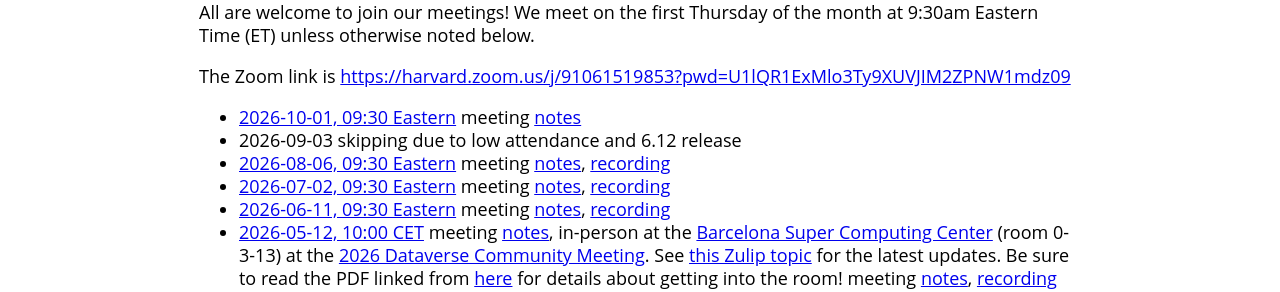
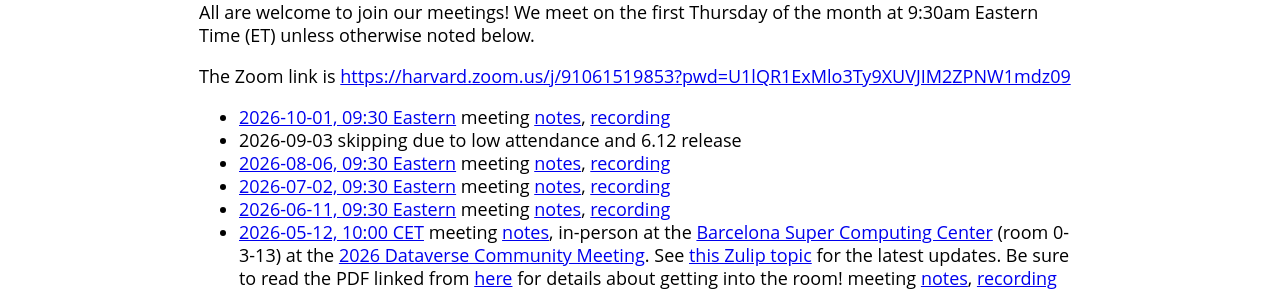
Before and after one commit to gdcc/ct.gdcc.io, a Jekyll site: the page built from index.md, in a window 1280 px wide and 900 px high, scrolled down 797 px. Shown: the part 155-447 px from the top of the window. Built offline with Jekyll 4.4.1, drawn with Linux system fonts in a browser that asks for light colours; our own code applies the rules of GitHub Pages for plain Markdown files.

Commit message:
Update October 2026 meeting entry with recording link
Added recording link for the October 2026 meeting.

```diff
--- a/index.md
+++ b/index.md
@@ -27,7 +27,7 @@ All are welcome to join our meetings! We meet on the first Thursday of the month
 
 The Zoom link is <https://harvard.zoom.us/j/91061519853?pwd=U1lQR1ExMlo3Ty9XUVJIM2ZPNW1mdz09>
 
-- [2026-10-01, 09:30 Eastern](https://time.is/compare/0930_01_Oct_2026_in_Boston) meeting [notes](https://docs.google.com/document/d/1-aj9B0Ra0sE1owCgI-mgItmCDs9j0P0aDGL3GzWjxdw/edit?usp=sharing)
+- [2026-10-01, 09:30 Eastern](https://time.is/compare/0930_01_Oct_2026_in_Boston) meeting [notes](https://docs.google.com/document/d/1-aj9B0Ra0sE1owCgI-mgItmCDs9j0P0aDGL3GzWjxdw/edit?usp=sharing), [recording](https://drive.google.com/file/d/13zEC-lzhOWD5fPxXvKoJNlaq7l0MVkI2/view?usp=sharing)
 - 2026-09-03 skipping due to low attendance and 6.12 release
 - [2026-08-06, 09:30 Eastern](https://time.is/compare/0930_06_Aug_2026_in_Boston) meeting [notes](https://docs.google.com/document/d/1qjU6e8J4MKPXMSkEeruy2kLSIEbw0ZiTUNZki8WkqIM/edit?usp=sharing), [recording](https://drive.google.com/file/d/15THUMYdYppIjqTD9HDGpjiDi8lfql7MI/view?usp=sharing)
 - [2026-07-02, 09:30 Eastern](https://time.is/compare/0930_02_Jul_2026_in_Boston) meeting [notes](https://docs.google.com/document/d/1hWKp9mk3KLx0c54HUCsJqHssV1ol66F-samectJ-6Ss/edit?usp=sharing), [recording](https://drive.google.com/file/d/1ivT3EgwkmhEsZDLwPhGBBA9hWrIIAmw7/view?usp=drive_link)
```
